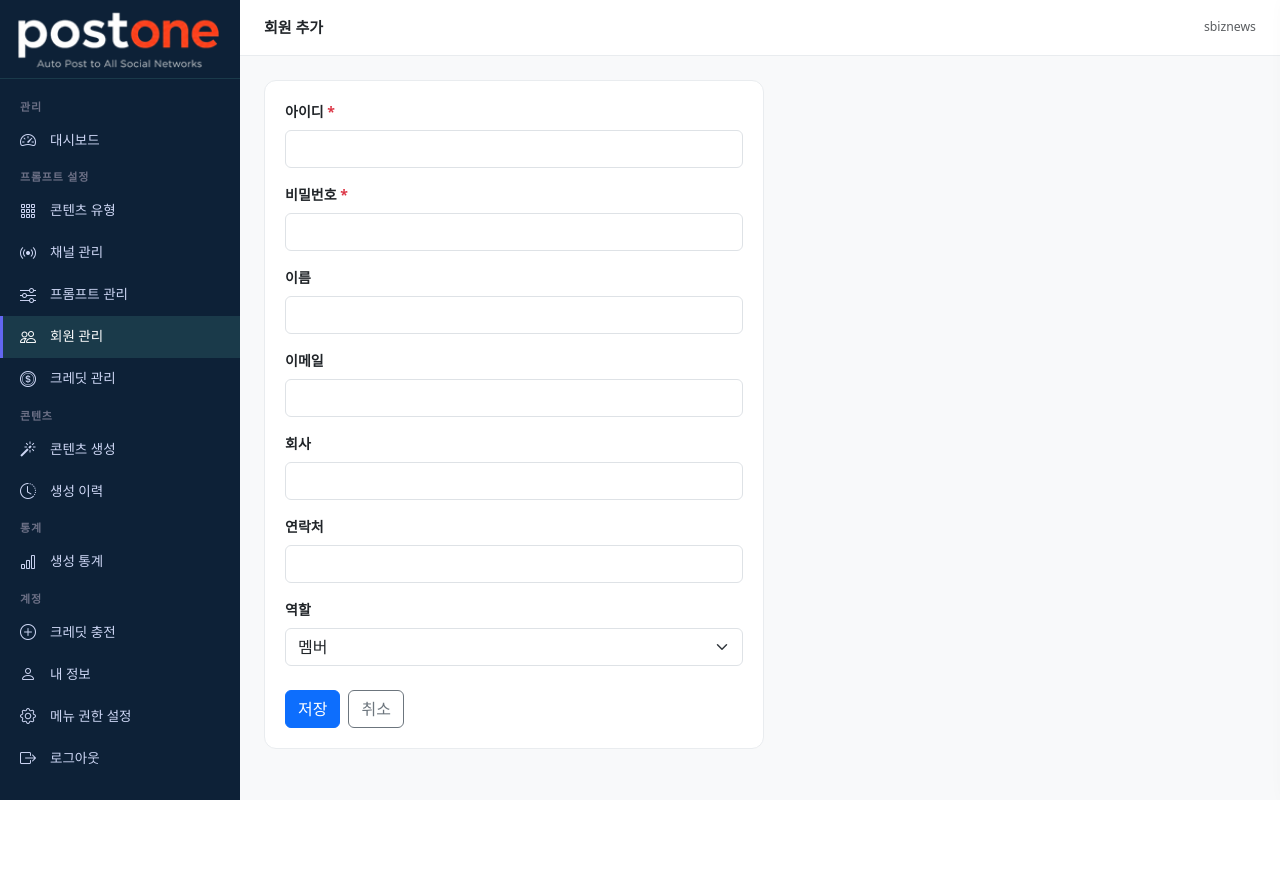
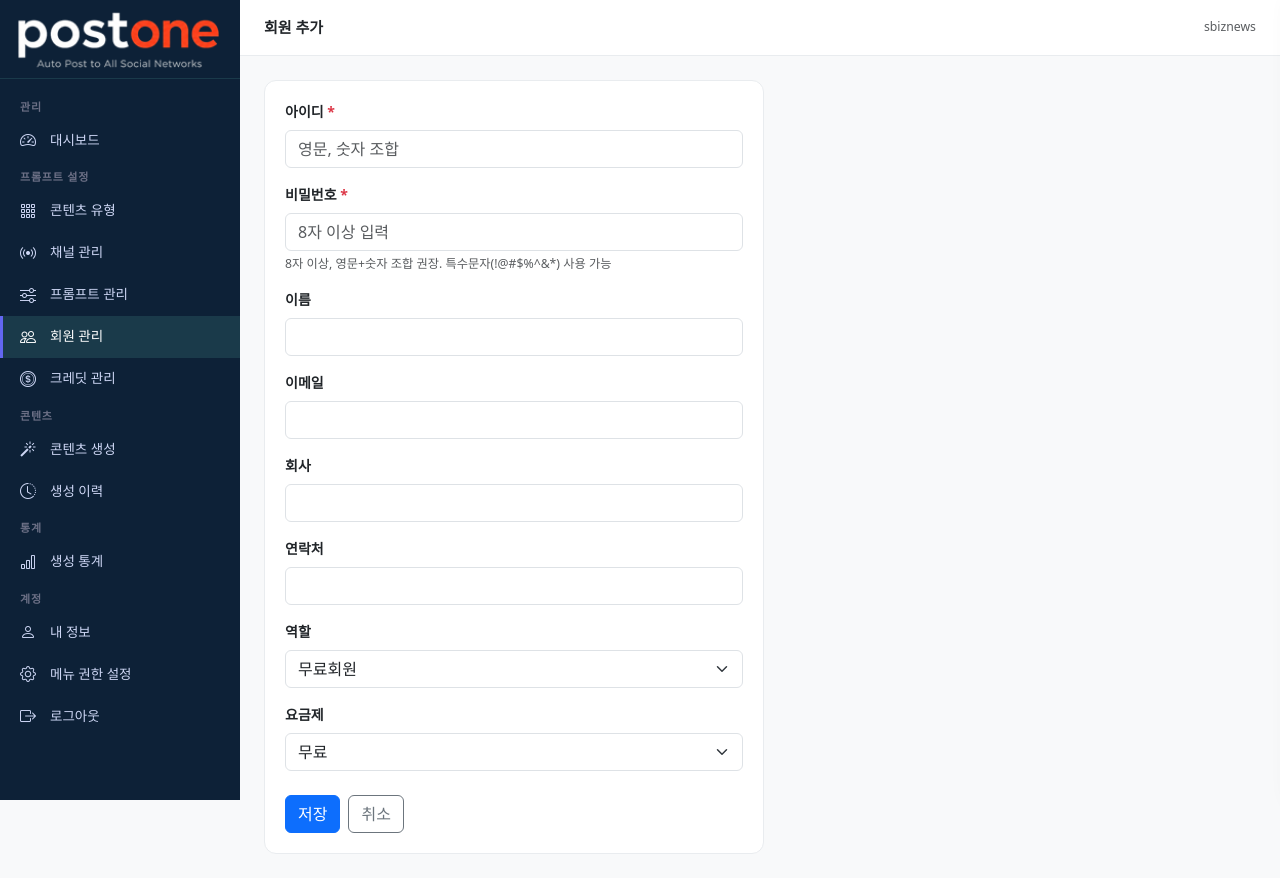
Before and after one commit to yshaha/postone, a Django app: page /users/create/ in a window 1280 px wide. Before the commit the page ends 800 px from the top, so only its background shows below. Run offline with Django 4.2, Linux system fonts and the light colour scheme; a user stored in the database is signed in; data comes from the database, SQL or seed files in the repository; both versions use the stored data as it was after the commit.

Commit message:
feat: 역할별 메뉴, 크래딧 정책, 파비콘, 로고 적용

```diff
--- a/config/settings.py
+++ b/config/settings.py
@@ -91,7 +91,7 @@ DEFAULT_AUTO_FIELD = 'django.db.models.BigAutoField'
 AUTH_USER_MODEL = 'accounts.User'
 
 LOGIN_URL = '/accounts/login/'
-LOGIN_REDIRECT_URL = '/dashboard/'
+LOGIN_REDIRECT_URL = '/'
 LOGOUT_REDIRECT_URL = '/accounts/login/'
 
 AUTHENTICATION_BACKENDS = [
@@ -109,4 +109,4 @@ SOCIAL_AUTH_GOOGLE_OAUTH2_SECRET = os.getenv('GOOGLE_CLIENT_SECRET')
 
 ANTHROPIC_API_KEY = os.getenv('ANTHROPIC_API_KEY')
 
-FREE_MONTHLY_LIMIT = 5
+FREE_MONTHLY_LIMIT = 10
--- a/dashboard/context_processors.py
+++ b/dashboard/context_processors.py
@@ -6,8 +6,11 @@ def user_menus(request):
         return {'user_menus': []}
     if request.user.role == 'master':
         return {'user_menus': []}
+    role = request.user.role
+    if role == 'free':
+        role = 'member'
     menus = MenuPermission.objects.filter(
-        role=request.user.role,
+        role=role,
         is_visible=True
     )
     return {'user_menus': menus}
--- a/dashboard/views.py
+++ b/dashboard/views.py
@@ -225,6 +225,9 @@ def user_create(request):
         username = request.POST.get('username', '').strip()
         password = request.POST.get('password', '').strip()
         if username and password:
+            if User.objects.filter(username=username).exists():
+                messages.error(request, f'"{username}" 아이디가 이미 존재합니다.')
+                return render(request, 'dashboard/user_form.html', {'title': '회원 추가'})
             user = User.objects.create_user(
                 username=username,
                 password=password,
@@ -232,7 +235,8 @@ def user_create(request):
                 first_name=request.POST.get('first_name', ''),
                 company=request.POST.get('company', ''),
                 phone=request.POST.get('phone', ''),
-                role=request.POST.get('role', 'member'),
+                role=request.POST.get('role', 'free'),
+                plan=request.POST.get('plan', 'free'),
             )
             UserCredit.objects.create(user=user, balance=0)
             messages.success(request, f'"{username}" 회원이 추가됐습니다.')
--- a/templates/base/base.html
+++ b/templates/base/base.html
@@ -244,12 +244,15 @@
                 <i class="bi bi-bar-chart"></i> 생성 통계
             </a>
         </div>
+        <!-- 공통 메뉴 -->
         <div class="sidebar-section">계정</div>
+        {% if not request.user.is_admin %}
         <div class="sidebar-item">
             <a href="{% url 'dashboard:credit_charge' %}">
                 <i class="bi bi-plus-circle"></i> 크레딧 충전
             </a>
         </div>
+        {% endif %}
         <div class="sidebar-item">
             <a href="{% url 'accounts:profile' %}">
                 <i class="bi bi-person"></i> 내 정보
--- a/templates/dashboard/user_form.html
+++ b/templates/dashboard/user_form.html
@@ -8,11 +8,16 @@
         {% csrf_token %}
         <div class="mb-3">
             <label class="form-label fw-semibold">아이디 <span class="text-danger">*</span></label>
-            <input type="text" name="username" class="form-control" required>
+            <input type="text" name="username" class="form-control" required
+                   autocomplete="off" placeholder="영문, 숫자 조합">
         </div>
         <div class="mb-3">
             <label class="form-label fw-semibold">비밀번호 <span class="text-danger">*</span></label>
-            <input type="password" name="password" class="form-control" required>
+            <input type="password" name="password" class="form-control" required
+                   autocomplete="new-password" placeholder="8자 이상 입력">
+            <div class="form-text text-muted small">
+                8자 이상, 영문+숫자 조합 권장. 특수문자(!@#$%^&*) 사용 가능
+            </div>
         </div>
         <div class="mb-3">
             <label class="form-label fw-semibold">이름</label>
@@ -30,12 +35,22 @@
             <label class="form-label fw-semibold">연락처</label>
             <input type="text" name="phone" class="form-control">
         </div>
-        <div class="mb-4">
+        <div class="mb-3">
             <label class="form-label fw-semibold">역할</label>
             <select name="role" class="form-select">
+                <option value="free">무료회원</option>
                 <option value="member">멤버</option>
                 <option value="admin">관리자</option>
                 <option value="master">마스터</option>
+            </select>
+        </div>
+        <div class="mb-4">
+            <label class="form-label fw-semibold">요금제</label>
+            <select name="plan" class="form-select">
+                <option value="free">무료</option>
+                <option value="starter">스타터</option>
+                <option value="pro">프로</option>
+                <option value="business">비즈니스</option>
             </select>
         </div>
         <div class="d-flex gap-2">
```
Also changed, not shown: templates/dashboard/credit_charge.html (+5 -3 lines), templates/dashboard/generate.html (+10 -2 lines), db.sqlite3.
